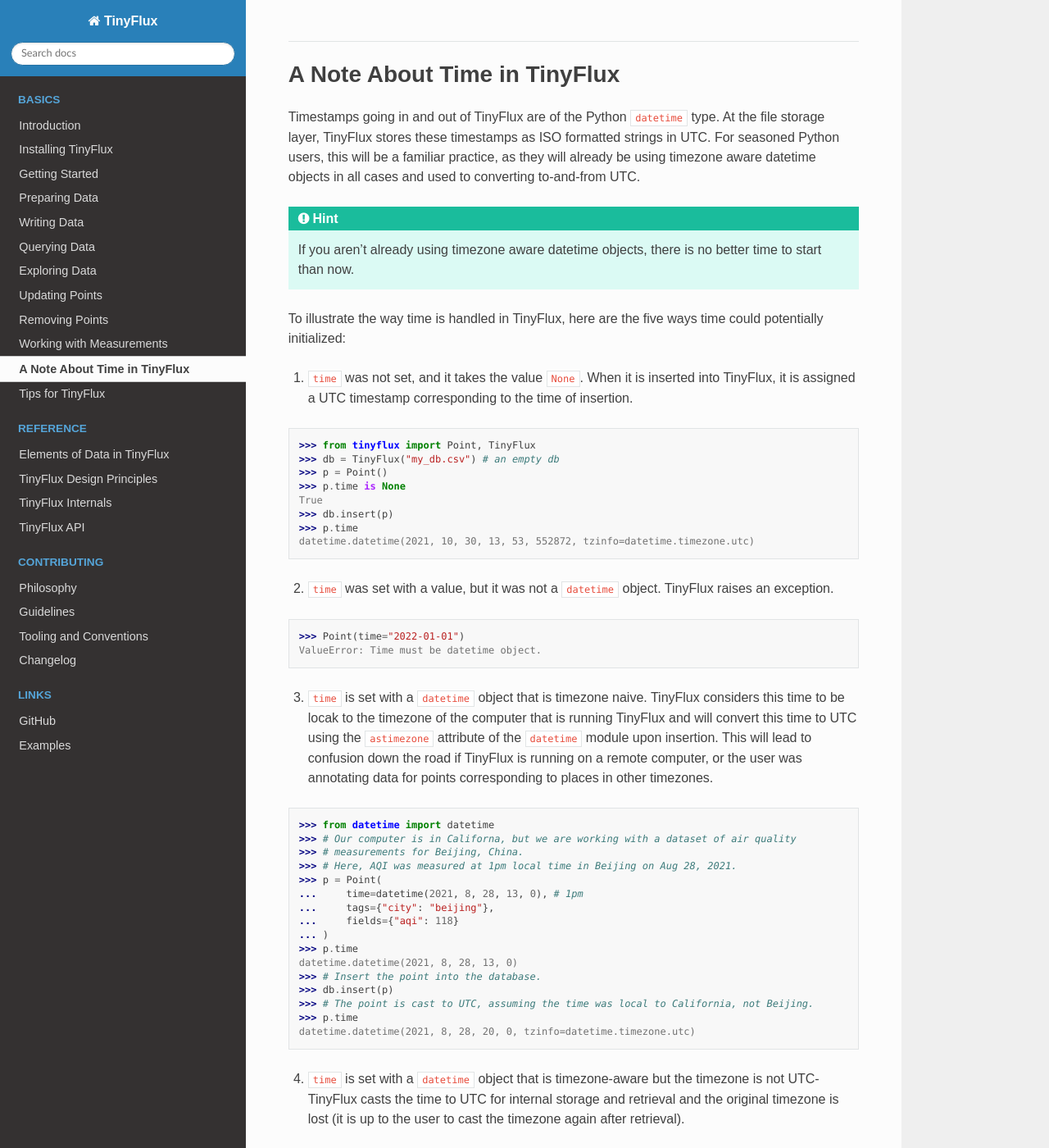
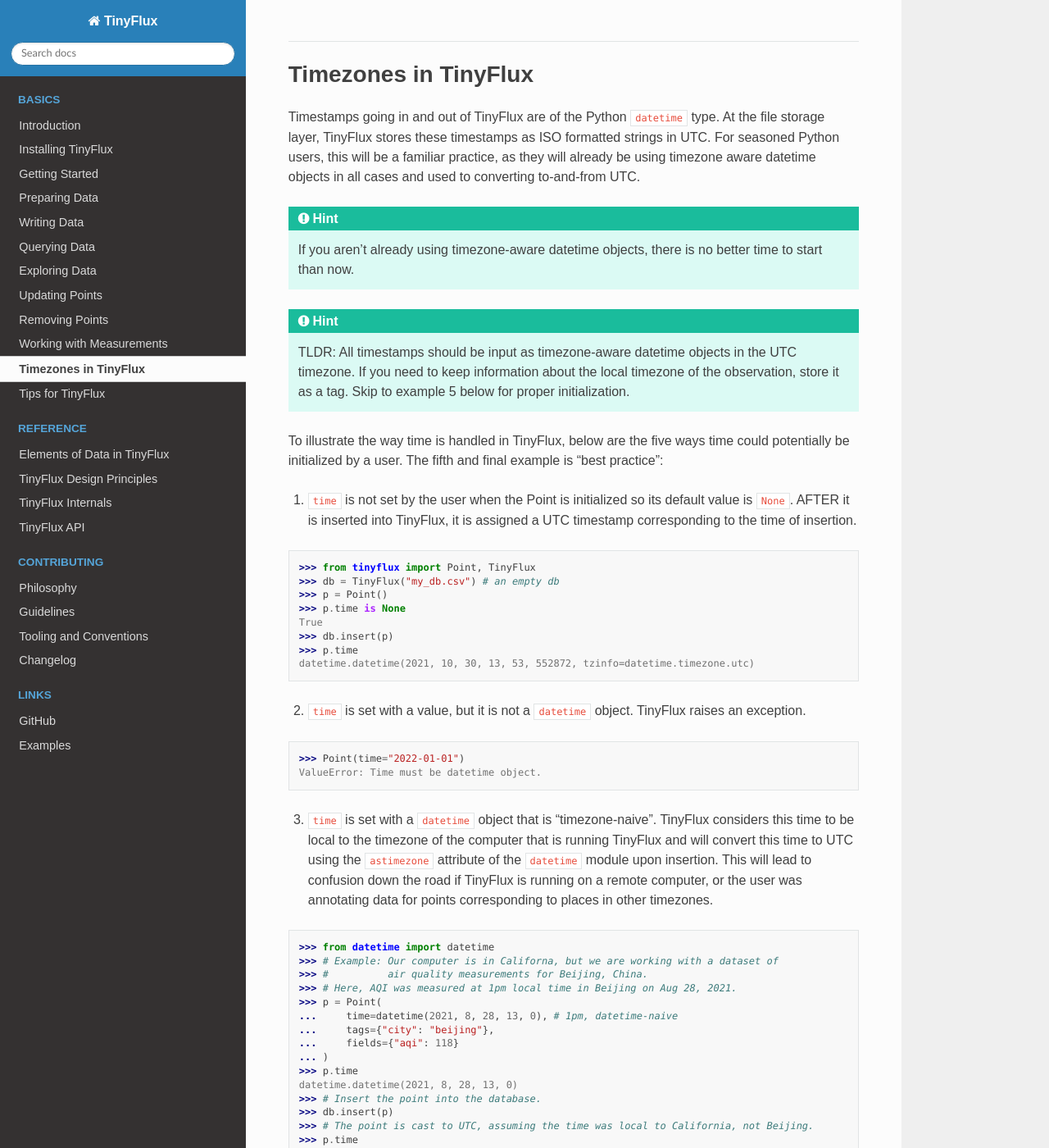
Before and after one commit to citrusvanilla/tinyflux, a Sphinx documentation site: the page built from docs/source/time.rst, in a window 1280 px wide and 1400 px high. Shown: the whole window at 82% size. Built offline with Sphinx 7.4.7 and the Read the Docs theme 2.0.0, drawn with Linux system fonts in a browser that asks for light colours; some of the changed text lies outside the part shown.

Commit message:
update documentation

```diff
--- a/docs/source/time.rst
+++ b/docs/source/time.rst
@@ -1,15 +1,19 @@
-A Note About Time in TinyFlux
------------------------------
+Timezones in TinyFlux
+---------------------
 
 Timestamps going in and out of TinyFlux are of the Python ``datetime`` type.  At the file storage layer, TinyFlux stores these timestamps as ISO formatted strings in UTC.  For seasoned Python users, this will be a familiar practice, as they will already be using timezone aware datetime objects in all cases and used to converting to-and-from UTC.
 
 .. hint::
 
-    If you aren't already using timezone aware datetime objects, there is no better time to start than now.
+    If you aren't already using timezone-aware datetime objects, there is no better time to start than now.
 
-To illustrate the way time is handled in TinyFlux, here are the five ways time could potentially initialized:
+.. hint::
 
-1.  ``time`` was not set, and it takes the value ``None``.  When it is inserted into TinyFlux, it is assigned a UTC timestamp corresponding to the time of insertion.
+    TLDR: All timestamps should be input as timezone-aware datetime objects in the UTC timezone.  If you need to keep information about the local timezone of the observation, store it as a tag.  Skip to example 5 below for proper initialization.
+
+To illustrate the way time is handled in TinyFlux, below are the five ways time could potentially be initialized by a user.  The fifth and final example is "best practice":
+
+1.  ``time`` is not set by the user when the Point is initialized so its default value is ``None``.  AFTER it is inserted into TinyFlux, it is assigned a UTC timestamp corresponding to the time of insertion.
 
 >>> from tinyflux import Point, TinyFlux
 >>> db = TinyFlux("my_db.csv") # an empty db
@@ -20,19 +24,19 @@
 >>> p.time
 datetime.datetime(2021, 10, 30, 13, 53, 552872, tzinfo=datetime.timezone.utc)
 
-2.  ``time`` was set with a value, but it was not a ``datetime`` object.  TinyFlux raises an exception.
+2.  ``time`` is set with a value, but it is not a ``datetime`` object.  TinyFlux raises an exception.
 
 >>> Point(time="2022-01-01")
 ValueError: Time must be datetime object.
 
-3.  ``time`` is set with a ``datetime`` object that is timezone naive.  TinyFlux considers this time to be locak to the timezone of the computer that is running TinyFlux and will convert this time to UTC using the ``astimezone`` attribute of the ``datetime`` module upon insertion.  This will lead to confusion down the road if TinyFlux is running on a remote computer, or the user was annotating data for points corresponding to places in other timezones.
+3.  ``time`` is set with a ``datetime`` object that is "timezone-naive".  TinyFlux considers this time to be local to the timezone of the computer that is running TinyFlux and will convert this time to UTC using the ``astimezone`` attribute of the ``datetime`` module upon insertion.  This will lead to confusion down the road if TinyFlux is running on a remote computer, or the user was annotating data for points corresponding to places in other timezones.
 
 >>> from datetime import datetime
->>> # Our computer is in Californa, but we are working with a dataset of air quality
->>> # measurements for Beijing, China.
+>>> # Example: Our computer is in Californa, but we are working with a dataset of
+>>> #          air quality measurements for Beijing, China.
 >>> # Here, AQI was measured at 1pm local time in Beijing on Aug 28, 2021.
 >>> p = Point(
-...     time=datetime(2021, 8, 28, 13, 0), # 1pm
+...     time=datetime(2021, 8, 28, 13, 0), # 1pm, datetime-naive
 ...     tags={"city": "beijing"},
 ...     fields={"aqi": 118}
 ... )
@@ -62,14 +66,35 @@
 ...     fields={"temp_f": 15.0}
 ... )
 >>> db.insert_multiple([la_point, ny_point])
+>>> # Notice the time attributes no longer carry the timezone information:
 >>> la_point.time
 datetime.datetime(2000, 1, 1, 8, 0, tzinfo=datetime.timezone.utc)
 >>> ny_point.time
 datetime.datetime(2000, 1, 1, 5, 0, tzinfo=datetime.timezone.utc)
 
-5.  ``time`` is set with a ``datetime`` object that is timezone-aware and the timezone is UTC.  This is the easiest way to handle time.
-
-
 .. hint::
 
     If you need to keep the original, non-UTC timezone along with the dataset, consider adding a ``tag`` to your point indicating the timezone, for easier conversion after retrieval.  TinyFlux will not assume nor attempt to store the timezone of your data for you.
+
+5.  ``time`` is set with a ``datetime`` object that is timezone-aware and the timezone is UTC.  This is the easiest way to handle time.  If needed, infomation about the timezone is stored in a tag.
+
+>>> from datetime import datetime, timezone
+>>> from tinyflux import TinyFlux, Point
+>>> from zoneinfo import ZoneInfo
+>>> # Time now is 10am in Los Angeles, which is 6pm UTC:
+>>> t = datetime.now(timezone.utc)
+>>> t
+datetime.datetime(2022, 11, 9, 18, 0, 0, tzinfo=datetime.timezone.utc)
+>>> # Store the time in UTC, but keep the timezone as a tag for later use.
+>>> p = Point(
+...     time=t,
+...     tags={"room": "bedroom", "timezone": "America/Los_Angeles"},
+...     fields={"temp": 72.0}
+... )
+>>> # Time is still UTC:
+>>> p.time
+datetime.datetime(2022, 11, 9, 18, 0, 0, tzinfo=datetime.timezone.utc)
+>>> # To cast back to local time in Los Angeles:
+>>> la_timezone = p.tags["timezone"]
+>>> p.time.astimezone(la_timezone)
+datetime.datetime(2022, 11, 9, 10, 0, tzinfo=zoneinfo.ZoneInfo(key='America/Los_Angeles'))
```
